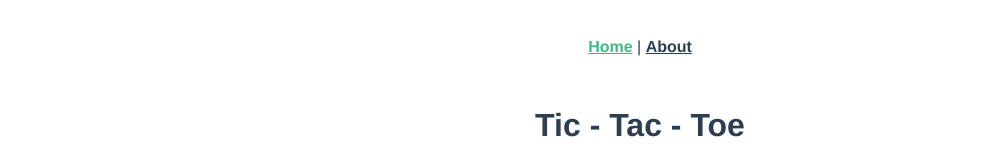
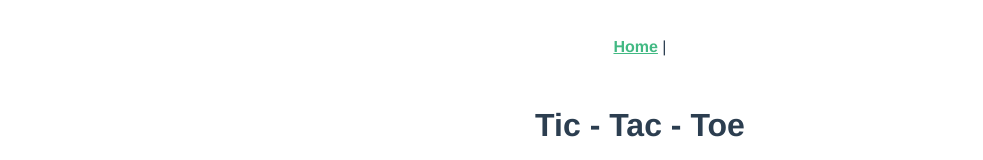
Before and after one commit to TicTacToe-DynamicFox/client, a Vue app in the folder tictactoe/: page / in a window 1280 px wide. Shown: the top 160 px of the page, without its empty margins (0-983 px from the left). Built offline with nearby package versions, Linux system fonts and the light colour scheme.

Commit message:
bersiap untuk merge

```diff
--- a/tictactoe/src/App.vue
+++ b/tictactoe/src/App.vue
@@ -2,7 +2,6 @@
   <div id="app">
     <div id="nav">
       <router-link to="/">Home</router-link> |
-      <router-link to="/about">About</router-link>
     </div>
     <router-view/>
   </div>
--- a/tictactoe/src/router/index.js
+++ b/tictactoe/src/router/index.js
@@ -11,12 +11,12 @@
     component: Home
   },
   {
-    path: '/about',
-    name: 'About',
+    path: '/board',
+    name: 'Game',
     // route level code-splitting
     // this generates a separate chunk (about.[hash].js) for this route
     // which is lazy-loaded when the route is visited.
-    component: () => import(/* webpackChunkName: "about" */ '../views/About.vue')
+    component: () => import(/* webpackChunkName: "about" */ '../views/Game.vue')
   }
 ]
 
--- a/tictactoe/src/views/About.vue
+++ /dev/null
@@ -1,5 +0,0 @@
-<template>
-  <div class="about">
-    <h1>This is an about page</h1>
-  </div>
-</template>
```
Also changed, not shown: tictactoe/src/views/Game.vue (added).
